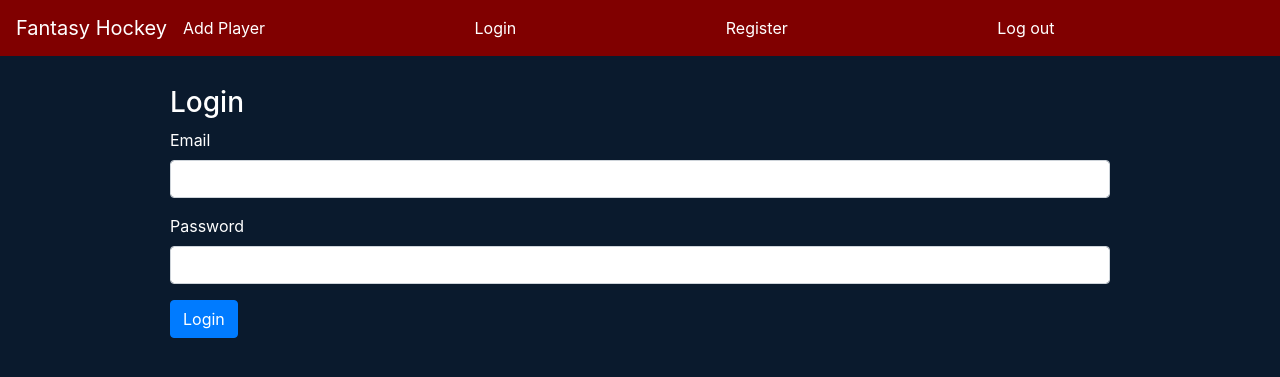
After one commit to behradkoohy/wessex-fantasy, a Flask app: page /login in a window 1280 px wide. The commit adds this page. Shown: the top 377 px of the page. Run offline with Flask 2, Linux system fonts and the light colour scheme; some libraries are stand-ins or nearby versions.

Commit message:
login system works, fixed bug where login doesnt work and it seems to be secure

```diff
--- a/app.py
+++ b/app.py
@@ -1,8 +1,12 @@
-from flask import Flask, render_template, request, jsonify, flash
+from flask import Flask, render_template, request, jsonify, flash, url_for, session, logging, redirect
+from flask_login import LoginManager, UserMixin, login_required, login_user, logout_user
 from views import frontpage
+from urllib.parse import urlparse
+from werkzeug.security import generate_password_hash, check_password_hash
 import os
 import psycopg2
-from urllib.parse import urlparse
+from models import User
+
 
 
 
@@ -16,11 +20,15 @@ database = result.path[1:]
 hostname = result.hostname
 
 conn = psycopg2.connect(
-    database = database,
-    user = username,
-    password = password,
-    host = hostname
+	database = database,
+	user = username,
+	password = password,
+	host = hostname
 )
+
+
+
+
 
 # Creating the tables as needed
 curs = conn.cursor()
@@ -31,11 +39,18 @@ curs.execute("""CREATE TABLE IF NOT EXISTS teams
 conn.commit()
 curs.execute("""CREATE TABLE IF NOT EXISTS player_details
 							(player_id serial PRIMARY KEY,
-							name varchar,
+							name varchar NOT NULL,
 							nickname varchar,
 							shirt_number int,
 							team_id serial REFERENCES teams (team_id));
 						""")
+conn.commit()
+curs.execute("""CREATE TABLE IF NOT EXISTS users
+							(user_id serial PRIMARY KEY,
+							email TEXT NOT NULL UNIQUE,
+							password_hash TEXT NOT NULL,
+							name TEXT NOT NULL);
+							""")
 conn.commit()
 # Adding teams to the teams db
 for x, t in enumerate(wessex_teams):
@@ -49,6 +64,28 @@ for x, t in enumerate(wessex_teams):
 app = Flask(__name__, template_folder='templates')
 app.secret_key = os.environ['SECRET_KEY']
 
+login_manager = LoginManager()
+login_manager.init_app(app)
+
+@login_manager.user_loader
+def user_loader(id):
+	print(session)
+	curs = conn.cursor()
+	curs.execute("SELECT user_id, name, email, password_hash FROM users WHERE user_id = %s;", (id, ))
+	matching_emails = curs.fetchone()
+	if matching_emails is not None:
+		u = matching_emails
+		user = User(u[0], u[1], u[2], u[3])
+		return user
+
+def user_loader_email(email):
+	curs = conn.cursor()
+	curs.execute("SELECT user_id, name, email, password_hash FROM users WHERE email = %s;", (email, ))
+	matching_emails = curs.fetchone()
+	if matching_emails is not None:
+		u = matching_emails
+		user = User(u[0], u[1], u[2], u[3])
+		return user
 
 
 @app.route('/')
@@ -56,7 +93,9 @@ def frontpage():
 	return render_template('front.html')
 
 
+
 @app.route('/addplayer', methods=['GET', 'POST'])
+@login_required
 def add_player_page():
 	pass_through = {}
 
@@ -81,6 +120,7 @@ def add_player_page():
 		position = form['playerpos']
 		message = name + ' has successfully been added to the database.'
 
+		#REMOVE THIS WHEN DEBUG OVER
 		if name == 'reset':
 			print('resetting db')
 			curs.execute('TRUNCATE TABLE player_details;')
@@ -97,3 +137,62 @@ def add_player_page():
 			else:
 				flash(message, 'success')
 		return render_template('add_player.html', data=pass_through)
+
+
+@app.route('/register', methods=['GET', 'POST'])
+def register():
+	curs = conn.cursor()
+	if request.method == "POST":
+		name=request.form.get("name")
+		email=request.form.get("email")
+		password=request.form.get("password")
+		if len(password) <= 6:
+			flash('Password needs to be greater than 6 characters please.', 'danger')
+			return render_template('register.html')
+		#REMOVE THIS WHEN DEBUG OVER
+		if name == 'reset':
+			curs.execute('TRUNCATE TABLE users;')
+			conn.commit()
+			return render_template('register.html')
+
+		confirm=request.form.get("confirm")
+		if password != confirm:
+			flash('Please double check your passwords match', 'danger')
+			return render_template('register.html')
+		hashed_password = generate_password_hash(password)
+		curs.execute("SELECT email FROM users WHERE email = %s;", (email, ))
+		matching_emails = curs.fetchone()
+		if matching_emails is not None:
+			flash('This email is already registered, please talk to behrad if you can\'t log on.', 'danger')
+		else:
+			curs.execute("INSERT INTO users (email, password_hash, name) VALUES (%s, %s, %s);", (email, hashed_password, name))
+			conn.commit()
+			flash('Successfully registered account.', 'success')
+	return render_template('register.html')
+
+
+@app.route('/login', methods=['GET', 'POST'])
+def login():
+	if request.method == 'POST':
+		email = request.form['email']
+		password = request.form['password']
+		curs.execute("SELECT email, password_hash, name, user_id FROM users WHERE email = %s;", (email, ))
+		account = curs.fetchone()
+		if account is not None:
+			if check_password_hash(account[1], password):
+				user = user_loader_email(account[0])
+				print('logging in:',user)
+				login_user(user)
+				print(user)
+				return redirect(request.args.get('next') or url_for('frontpage'))
+			else:
+				flash('Incorrect username or password', 'danger')
+		else:
+			flash('Incorrect username or password', 'danger')
+	return render_template('login.html')
+
+@app.route('/logout')
+def logout():
+    logout_user()
+    flash('Successfully logged out.', 'success')
+    return redirect(url_for('frontpage'))
--- a/requirements.txt
+++ b/requirements.txt
@@ -1,8 +1,10 @@
 click==7.1.1
 Flask==1.1.2
+Flask-Login==0.5.0
 gunicorn==20.0.4
 itsdangerous==1.1.0
 Jinja2==2.11.2
+jsonify==0.5
 MarkupSafe==1.1.1
 psycopg2-binary==2.8.5
 Werkzeug==1.0.1
--- a/templates/front.html
+++ b/templates/front.html
@@ -7,7 +7,7 @@ h3 {color: white;}
 footer {color: white;}
 
 </style>
-<h3>Work in progress, come back soon.</h3>
+<h3>Work in progress, come back soon. Hi {{ current_user.name }}!</h3>
 
 <footer>damage and baz xoxo</footer>
 {% endblock %}
--- /dev/null
+++ b/templates/login.html
@@ -0,0 +1,30 @@
+{% extends 'page.html' %}
+
+{% block content %}
+
+<style type="text/css">
+h3 {color: white;}
+footer {color: white;}
+label {color: white;}
+
+
+</style>
+{% if session["log"] %}
+    You are logged in already
+{% else %}
+<h3>Login</h3>
+<div>
+	<form method="post">
+		<div class="form-group">
+			<label for="email">Email</label>
+			<input type="text" name="email" class="form-control" id="email">
+		</div>
+		<div class="form-group">
+			<label for="password">Password</label>
+			<input type="password" name="password" class="form-control" id="password">
+		</div>
+		<button type="submit" class="btn btn-primary">Login</button>
+	</form>
+</div>
+{% endif %}
+{% endblock %}
--- a/templates/page.html
+++ b/templates/page.html
@@ -17,8 +17,23 @@
 	<nav class="navbar navbar-light" style="background-color: #800000;">
   		<a class="navbar-brand" style="color:white; " href="/">Fantasy Hockey</a>
 	  	<ul class="navbar-nav mr-auto" style="color: white;">
-	  		<li class="nav-item">
-	  			<a class="nav-link" href="/addplayer">Add Player</a>
+	  		<li style="color: white;" class="nav-item">
+	  			<a class="nav-link" style="color: white;" href="/addplayer">Add Player</a>
+	  		</li>
+	  	</ul>
+	  	<ul class="navbar-nav mr-auto" style="color: white;">
+	  		<li style="color: white;" class="nav-item">
+	  			<a class="nav-link" style="color: white;" href="/login">Login</a>
+	  		</li>
+	  	</ul>
+	  	<ul class="navbar-nav mr-auto" style="color: white;">
+	  		<li style="color: white;" class="nav-item">
+	  			<a class="nav-link" style="color: white;" href="/register">Register</a>
+	  		</li>
+	  	</ul>
+	  	<ul class="navbar-nav mr-auto" style="color: white;">
+	  		<li style="color: white;" class="nav-item">
+	  			<a class="nav-link" style="color: white;" href="/logout">Log out</a>
 	  		</li>
 	  	</ul>
 	</nav>
```
Also changed, not shown: models.py (added, +18 -0 lines), templates/register.html (added, +36 -0 lines).
